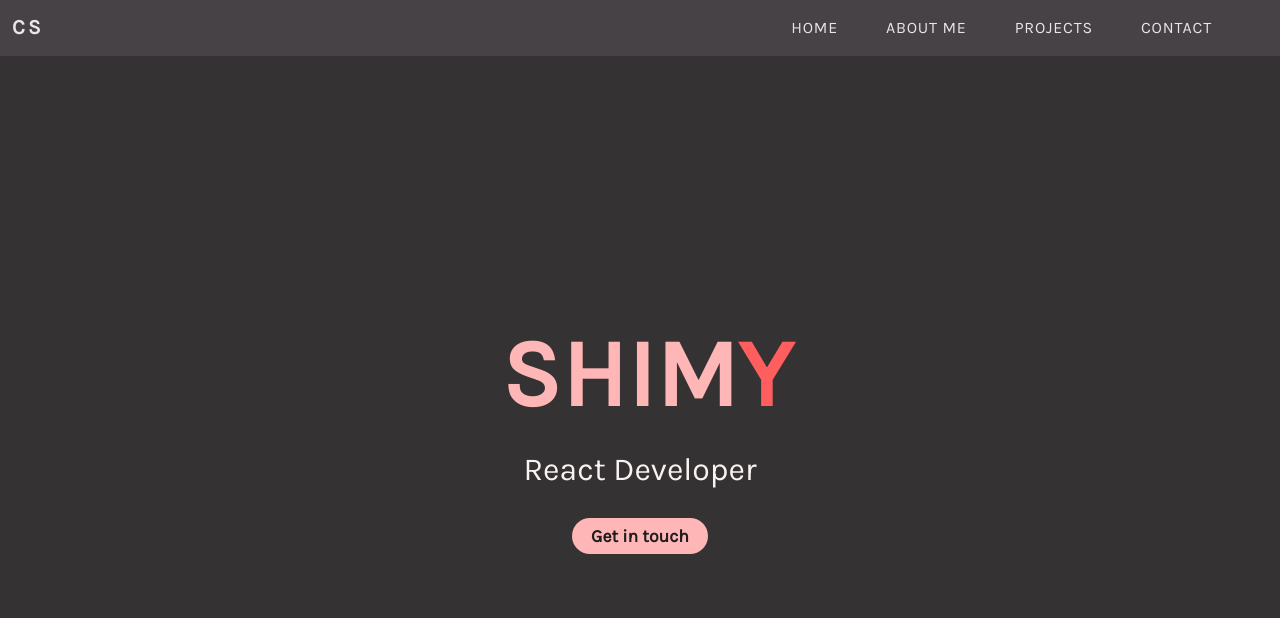
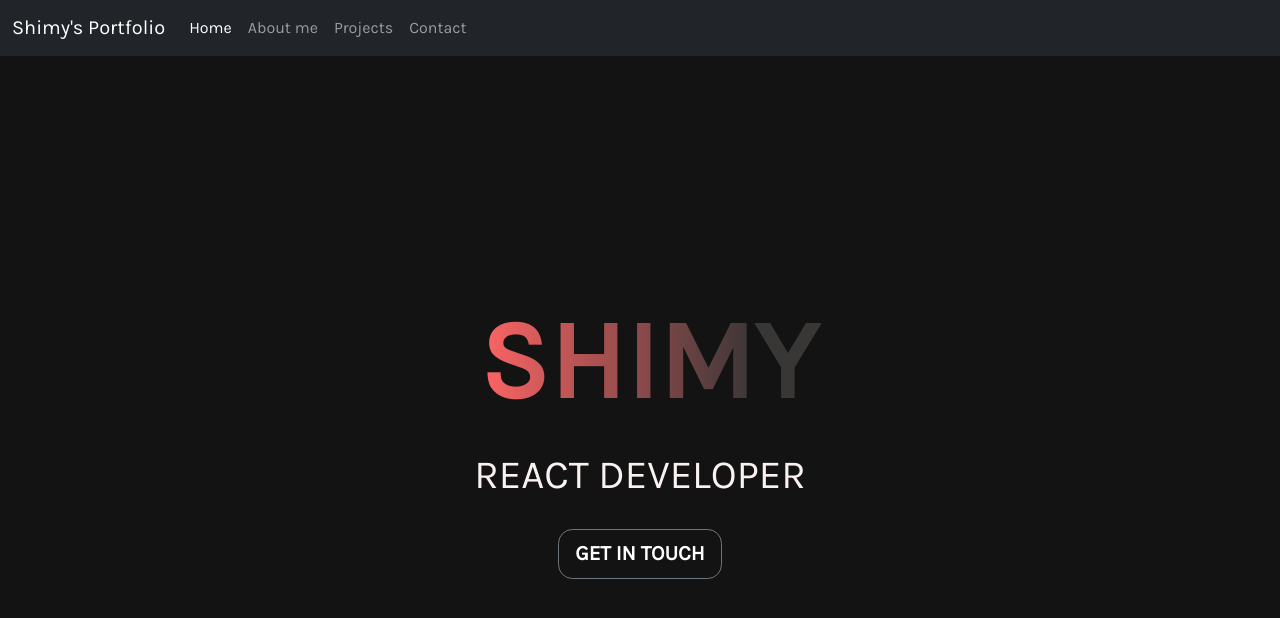
Before and after one commit to shimy8617/portfolio, a React (Create React App) app: page / in a window 1280 px wide. Shown: the top 618 px of the page. Built offline with nearby package versions, Linux system fonts and the light colour scheme; no server answers.

Commit message:
portfolio

```diff
--- a/package.json
+++ b/package.json
@@ -12,6 +12,7 @@
     "@fortawesome/free-regular-svg-icons": "^6.2.1",
     "@fortawesome/free-solid-svg-icons": "^6.2.1",
     "@fortawesome/react-fontawesome": "^0.2.0",
+    "@popperjs/core": "^2.11.6",
     "@testing-library/jest-dom": "^5.16.5",
     "@testing-library/react": "^13.4.0",
     "@testing-library/user-event": "^13.5.0",
@@ -21,6 +22,7 @@
     "react": "^18.2.0",
     "react-dom": "^18.2.0",
     "react-icons": "^4.6.0",
+    "react-popper": "^2.3.0",
     "react-router-dom": "^6.0.2",
     "react-scripts": "5.0.1",
     "sass": "^1.56.1",
--- a/src/App.js
+++ b/src/App.js
@@ -8,14 +8,6 @@ import { Contact } from "./routes/contact/contact";
 import { Projects } from "./routes/projects/projects";
 
 function App() {
-  let vh = window.innerHeight * 0.01;
-  document.documentElement.style.setProperty("--vh", `${vh}px`);
-
-  window.addEventListener("resize", () => {
-    let vh = window.innerHeight * 0.01;
-    document.documentElement.style.setProperty("--vh", `${vh}px`);
-  });
-
   return (
     <Routes>
       <Route path="/" element={<Navigation />}>
--- a/src/index.css
+++ b/src/index.css
@@ -6,9 +6,9 @@
  }
 
  body {
-  height: calc(100vh - 3.5rem);
+  height: 100vh;
   width: 100vw;
-  background-color: #353233;
+  background-color: #131313;
   margin: 0;
   -webkit-font-smoothing: antialiased;
   -moz-osx-font-smoothing: grayscale;
@@ -20,7 +20,7 @@ code {
 }
 
 h2 {
-  font-size: 1.5rem;
+  font-size: 2.3rem;
   color: #ff6565;
   font-weight: bolder;
   letter-spacing: 0.1rem;
@@ -28,12 +28,18 @@ h2 {
 }
 
 
-@media only screen and (min-device-width: 768px) {
+@media (min-width: 768px) {
 h2 {
-  font-size: 2.3rem;
+  font-size: 6rem;
   color: #ff6565;
   font-weight: bolder;
   letter-spacing: 0.4rem;;
   text-transform: uppercase;
 }
 }
+
+@media (min-width: 950px) {
+  h2 {
+    font-size: 7.5rem;
+  }
+}
--- a/src/routes/about/about.css
+++ b/src/routes/about/about.css
@@ -3,42 +3,36 @@
 }
 
 .containerAbout {
-    width: 100vw;
     height: calc(100vh - 3.5rem);
+    padding: 2rem;
     display: flex;
     justify-content: center;
-    align-items: center
+    align-items: center;
+    padding: 1rem;
 }
 
 .container {
   display: flex;
   flex-wrap: wrap;
+  align-content: center;
 }
 
-.container img {
-    width: 10rem;
-    height: auto;
-    border-radius: 50%;
-    margin-top: 3rem;
-    margin-left: auto;
-    margin-right: auto;
+.lead {
+  color: #F6ECEC;
 }
 
-p {
-
-  color: #F6ECEC;
+b {
+  font-weight: 600;
 }
 
 
 
 /*-------------- DESKTOP ----------------*/
 
-@media (min-width: 768x){
+@media (min-width: 768px){
 
-
-  .container img {
-      width: 12rem;
-      height: auto;
+.containerAbout {
+    padding: 6rem;
   }
 
 
--- a/src/routes/contact/contact.css
+++ b/src/routes/contact/contact.css
@@ -1,6 +1,7 @@
 .container {
   width: 100vw;
   height: calc(100vh - 3.5rem);
+  padding: 2rem;
   display: flex;
   justify-content: center;
   align-items: center
@@ -17,29 +18,25 @@
   flex-wrap: wrap;
 }
 
- .col a{
+.icon {
+  font-size: 2.8rem;
+  text-align: center;
+  margin: 1rem 0;
+}
+
+.col a{
   display: flex;
   justify-content: center;
   align-items: center;
+  transition: 1.5s;
 }
 
 .col a:hover{
   height: auto;
   background-color: transparent;
   border: none;
+  transform: scale(1.2);
 }
-
-.icon {
-  font-size: 2.5rem;
-  text-align: center;
-  margin: 1rem 0;
-}
-
-.btn:hover {
-  color:rgb(192, 192, 192);
-  background-color: rgb(0, 0, 0);
-}
-
 @media (min-width: 768px) {
 
 .socialMedia {
--- a/src/routes/contact/contact.jsx
+++ b/src/routes/contact/contact.jsx
@@ -8,7 +8,7 @@ export const Contact = () => {
   return (
     <div className="container">
       <div className="containerContact">
-        <h2 className="contactTitle display-3 fw-bolder">Contact Me:</h2>
+        <h2>Contact Me:</h2>
         <div className="row row-cols-1 socialMedia">
           <div className="col p-2">
             <a
@@ -29,11 +29,7 @@ export const Contact = () => {
             </a>
           </div>
           <div className="col p-2">
-            <a
-              href="https://www.linkedin.com/in/cristina-elisabet-shim-b5809ba8/"
-              role="button"
-              title="Email"
-            >
+            <a href="/" role="button" title="Email">
               <FaAt className="icon" />
             </a>
           </div>
--- a/src/routes/home/home.css
+++ b/src/routes/home/home.css
@@ -1,3 +1,8 @@
+.container {
+  height: calc(100vh - 3.5rem);
+  padding: 2rem;
+}
+
 .presentationContainer {
   display: block;
   text-align: center;
@@ -5,7 +10,7 @@
 
   .presentation h1{
     margin: 0 5px 0 0;
-    font-size: 2rem;
+    font-size: 3.1rem;
     font-weight: bolder;
     color: #ff6565;
   }
@@ -73,19 +78,21 @@
     animation-fill-mode: forwards;
     animation-direction: alternate-reverse;
     text-transform: uppercase;
-    font-size: 2rem;
+    font-size: 3.1rem;
     font-weight: bolder;
-    color: #ff5e5e;
+    color: #393636;
   }
 
 .surname {
     text-transform: uppercase;
-    font-size: 2rem;
+    font-size: 3.1rem;
     font-weight: bolder;
-    color: #ffb6b6;
     padding-left: 0.1rem;
     letter-spacing: 0.1rem;
     margin: 0 0 0 5px;
+    background: -webkit-linear-gradient(right,#393636, #ff6565);
+    -webkit-background-clip: text;
+    -webkit-text-fill-color: transparent;
   }
 
   .presentation p {
@@ -93,47 +100,35 @@
     justify-content: center;
     align-items: center;
     font-size: 1.5rem;
+    text-transform: uppercase;
     color: #F6ECEC;
+    margin-bottom: 1.5rem;
+    animation: fade-in-move-down 2s;
   }
 
-  .presentation button {
+.presentation button {
     display: block;
     margin: auto;
-    border: none;
-    background-color: #ffb6b6;
-    font-size: 0.8rem;
-    border-radius: 2rem;
-    padding: 0.2rem 0.6rem;
-    animation: fade-in-move-down 2s;
-    animation-delay: 2s;
+    --bs-btn-border-radius: .9rem;
+    border: 1px solid;
+    transition: 1s;
+    text-transform: uppercase;
+    animation: fade-in-move-down 5s;
+    font-weight: 700;
   }
 
   .presentation button:hover {
-    border: var(--main-bg-color);
-    background-color: #f47f7f;
-    font-size: 0.9rem;
-    border-radius: 2rem;
-    padding: 0.2rem 1rem;
-    font-weight: thin;
+    transform: scale(1.07);
+    --bs-btn-hover-bg: #ffffff;
   }
 
-
-  .presentation button a {
-    color: #1f1d1e;
-    text-decoration: none;
-    font-weight: 700;
+  .presentation button:hover a {
+    color: black;
   }
 
-
-  .presentation button a:hover {
-    color: #1f1d1e;
-    text-decoration: none;
-  }
-
-  .profesion {
-    margin-bottom: 1.5rem;
-    animation: fade-in-move-down 2s;
-  }
+.btn-lg {
+  font-size: 0.9rem;
+}
 
 
 @media (min-width: 768px) {
@@ -149,7 +144,7 @@
 
     .presentation h1{
       margin: 0 5px 0 0;
-      font-size: 6rem;
+      font-size: 7rem;
     }
 
     .completeName {
@@ -177,11 +172,11 @@
 }
 
 .fadeIn {
-      font-size: 6rem;
+      font-size: 7rem;
 }
 
   .surname {
-      font-size: 6rem;
+      font-size: 7rem;
       padding-left: 0.1rem;
       letter-spacing: 0.1rem;
       margin: 0 0 0 5px;
@@ -191,25 +186,13 @@
       display: flex;
       justify-content: center;
       align-items: center;
-      font-size: 2rem;
+      font-size: 2.5rem;
       color: #faf1f1;
     }
 
-    .presentation button {
-      display: block;
-      margin: auto;
-      font-size: 1.1rem;
-      border-radius: 2rem;
-      padding: 0.3rem 1.2rem;
-    }
-
-    .presentation button:hover {
-      border: var(--main-bg-color);
-      font-size: 1.1rem;
-      border-radius: 2rem;
-      padding: 0.3rem 1.2rem;
-      font-weight: thin;
-    }
+.btn-lg {
+  font-size: 1.3rem;
+}
 
 
   }
--- a/src/routes/home/home.jsx
+++ b/src/routes/home/home.jsx
@@ -16,7 +16,7 @@ export const Home = () => {
             </div>
           </div>
           <p className="profesion">React Developer</p>
-          <button type="button">
+          <button className="btn btn-outline-secondary btn-lg" type="button">
             <a href="/contact">Get in touch</a>
           </button>
         </div>
--- a/src/routes/navigation/navigation.css
+++ b/src/routes/navigation/navigation.css
@@ -1,36 +1,23 @@
-.logo {
-    display: flex;
-    font-size: 1.1rem;
-    font-weight: 600;
-    color: #e7e7e7;
-    letter-spacing: 0.2rem;
-}
-
-.nameHidden {
-    width:0px;
-    overflow:hidden;
-}
-
-.surnameHidden {
-    width:0px;
-    overflow:hidden;
-}
 
 .navbar {
-    background-color:#464245;
+    background-color:#272727;
     height: 3.5rem;
 }
 
-.navbar-toggler {
-    background-color:#ffb6b6;
-    border-color: #ffb6b6;
+/* .navbar-toggler {
+    background-color:rgb(142, 142, 142);
+    border-color: rgb(142, 142, 142);
 }
-
+.navbar-toggler:hover {
+    background-color: rgb(196, 196, 196);
+    border-color: rgb(196, 196, 196);
+    transform: scale(1.1);
+} */
 .navbar-brand:hover {
     color: #777777;
 }
 
-.navItems a{
+/* .navItems a{
     text-decoration: none;
     text-transform: uppercase;
     padding: 0.2rem 0;
@@ -38,16 +25,16 @@
     font-weight: 400;
     font-size: 14px;
     letter-spacing: 0.05rem;
-}
+} */
 
 .navItems a:hover {
     color: #777777;
 }
-
+/*
 ul {
     margin-top: 15px;
 }
-
+ */
 @media only screen and (min-device-width: 768px) {
 
 #navbarSupportedContent{
--- a/src/routes/navigation/navigation.jsx
+++ b/src/routes/navigation/navigation.jsx
@@ -34,44 +34,40 @@ export const Navigation = () => {
 
   return (
     <Fragment>
-      <nav className="navbar navbar-expand-lg">
+      <nav className="navbar navbar-expand-lg bg-body-tertiary navbar-dark bg-dark">
         <div className="container-fluid">
-          <a className="navbar-brand logo" href="/">
-            C<span className="nameHidden">ristina </span>S
-            <span className="surnameHidden">him </span>
+          <a className="navbar-brand" href="/">
+            Shimy's Portfolio
           </a>
           <button
             className="navbar-toggler"
             type="button"
             data-bs-toggle="collapse"
-            data-bs-target=".dual-collapse2"
-            aria-controls="navbarSupportedContent"
+            data-bs-target="#navbarTogglerDemo02"
+            aria-controls="navbarTogglerDemo02"
             aria-expanded="false"
             aria-label="Toggle navigation"
           >
             <span className="navbar-toggler-icon"></span>
           </button>
-          <div
-            className="navbar-collapse collapse w-100 order-3 dual-collapse2"
-            id="navbarSupportedContent"
-          >
-            <ul className="navbar-nav ml-auto">
-              <li className="navItems">
-                <a className="nav-link" aria-current="page" href="/">
+          <div className="collapse navbar-collapse" id="navbarTogglerDemo02">
+            <ul className="navbar-nav me-auto mb-2 mb-lg-0">
+              <li className="nav-item">
+                <a className="nav-link active" aria-current="page" href="/">
                   Home
                 </a>
               </li>
-              <li className="navItems">
+              <li className="nav-item">
                 <a className="nav-link" aria-current="page" href="/about">
                   About me
                 </a>
               </li>
-              <li className="navItems">
+              <li className="nav-item">
                 <a className="nav-link" aria-current="page" href="/projects">
                   Projects
                 </a>
               </li>
-              <li className="navItems">
+              <li className="nav-item">
                 <a className="nav-link" aria-current="page" href="/contact">
                   Contact
                 </a>
--- a/src/routes/projects/projects.css
+++ b/src/routes/projects/projects.css
@@ -1,6 +1,7 @@
-.container {
+.projects {
     width: 100vw;
     height: calc(100vh - 3.5rem);
+    padding: 2rem;
     display: flex;
     justify-content: center;
     align-items: center
@@ -21,19 +22,25 @@ a:hover {
 
 .btn-projects {
     margin: 1rem;
+    font-weight: bold;
     background-color: var(--bs-danger-bg-subtle);
     color: rgb(165, 165, 165);
     --bs-btn-border-color: #ff8585;
+    transition: 1s;
 }
 
 .btn-projects:hover {
-    background-color: #fcadad;
-    border-color: #fcadad;
-    color: #353535;
+    background-color: #d67e7e;
+    border-color: #d67e7e;
+    color: #eaeaea;
+    transform: scale(1.15);
 }
 
 @media (min-width: 768px) {
 .btn-projects {
         margin: 2rem;
+        font-size: 18px;
     }
+
+
 }
```
Also changed, not shown: src/routes/projects/projects.jsx (+56 -53 lines), src/assets/fetchAPI.png (added), 1 other file (tests, documents, lock files or other folders).
